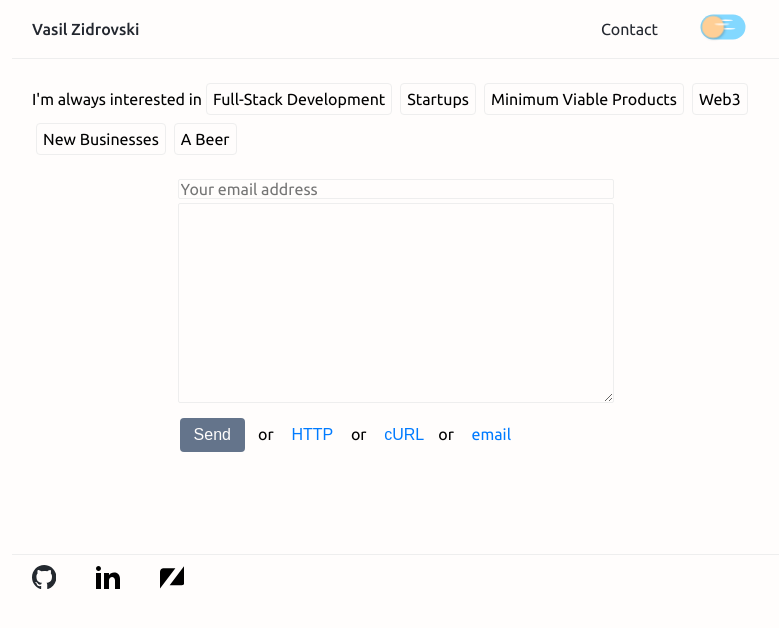
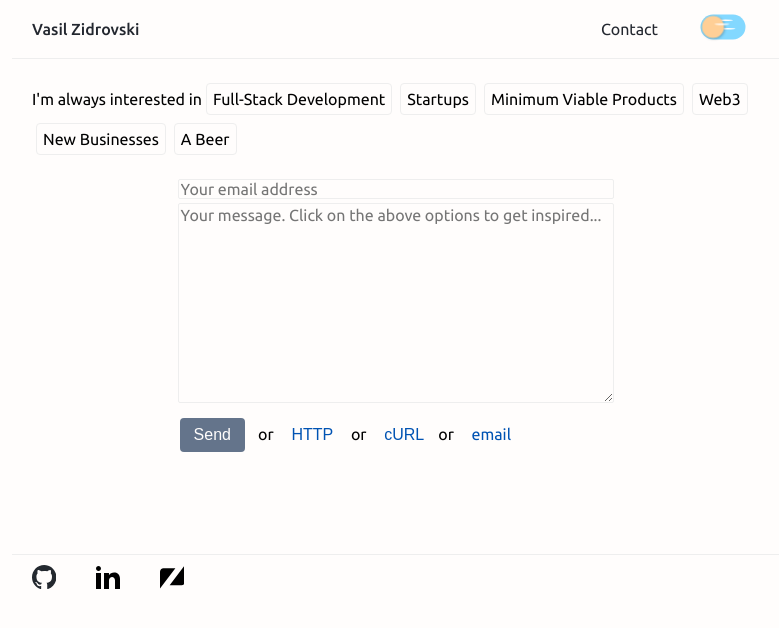
Before and after one commit to vasildb/vasildb.github.io, a React (Vite) app: page /contact in a window 1280 px wide. Shown: the top 628 px of the page, without its empty margins (244-1023 px from the left). Built offline with nearby package versions, Linux system fonts and the light colour scheme.

Commit message:
Improve accessibility

```diff
--- a/src/Layout.tsx
+++ b/src/Layout.tsx
@@ -14,13 +14,13 @@ function Layout() {
 				<Outlet />
 			</div>
 			<div className="footer logos">
-				<a href="https://github.com/vasildb" target="_blank">
+				<a href="https://github.com/vasildb" target="_blank" title="Github" aria-label="My Github Profile">
 					<div className="github" />
 				</a>
-				<a href="https://www.linkedin.com/in/vasilz/" target="_blank">
+				<a href="https://www.linkedin.com/in/vasilz/" target="_blank" title="LinkedIn" aria-label="My LinkedIn Profile">
 					<div className="linkedin" />
 				</a>
-				<a href="https://www.zend-zce.com/en/yellow-pages/ZEND022160" target="_blank">
+				<a href="https://www.zend-zce.com/en/yellow-pages/ZEND022160" target="_blank" title="Zend ZCE" aria-label="My Zend PHP Certification">
 					<div className="php" />
 				</a>
 			</div>
--- a/src/components/dark-mode-toggle/DarkModeToggle.tsx
+++ b/src/components/dark-mode-toggle/DarkModeToggle.tsx
@@ -7,7 +7,7 @@ function DarkModeToggle() {
 	return (
 		<div className="toggleWrapper">
 			<input type="checkbox" className="dn" id="dn" checked={colorScheme === "dark"} onChange={() => setColorScheme(colorScheme === "dark" ? "light" : "dark")} />
-			<label htmlFor="dn" className="toggle">
+			<label htmlFor="dn" className="toggle" aria-label="dn">
 				<span className="toggle__handler">
 					<span className="crater crater--1"></span>
 					<span className="crater crater--2"></span>
--- a/src/index.scss
+++ b/src/index.scss
@@ -39,6 +39,10 @@ body {
 			a {
 				color: $white;
 			}
+		}
+
+		a {
+			color: #5eead4;
 		}
 
 		.logos {
@@ -95,6 +99,12 @@ body {
 						}
 					}
 				}
+			}
+		}
+
+		.btn {
+			&.link {
+				color: #5eead4;
 			}
 		}
 	}
@@ -287,7 +297,7 @@ body {
 	&.link {
 		border: 0;
 		background-color: transparent;
-		color: #007bff;
+		color: #0053b3;
 		&:hover {
 			text-decoration: underline;
 		}
@@ -295,7 +305,7 @@ body {
 }
 
 a {
-	color: #007bff;
+	color: #0053b3;
 	text-decoration: none;
 	font-size: 16px;
 	&:hover {
--- a/src/pages/Contact.tsx
+++ b/src/pages/Contact.tsx
@@ -146,7 +146,7 @@ function Contact() {
 					{userMessage && <div className={"user-message" + (userMessage.success ? " success" : " error")}>{userMessage.message}</div>}
 					<input type="email" placeholder="Your email address" onChange={(e) => setEmail(e.target.value)} value={email} />
 					{validationErrors.email && <div className="validation-error">{validationErrors.email}</div>}
-					<textarea value={message} onChange={(e) => setMessage(e.target.value)}></textarea>
+					<textarea value={message} onChange={(e) => setMessage(e.target.value)} placeholder="Your message. Click on the above options to get inspired..."></textarea>
 					{validationErrors.message && <div className="validation-error">{validationErrors.message}</div>}
 					<div className="send">
 						<button className="btn" onClick={send} disabled={isSending}>
```
